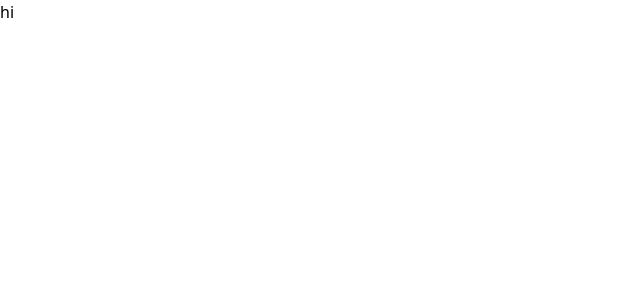
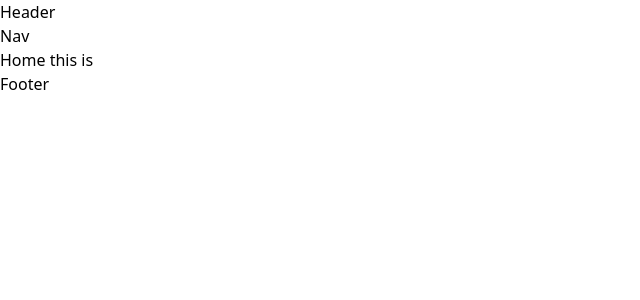
Before and after one commit to zakirali05/blogsite, a React (Create React App) app: page / in a window 1280 px wide. Shown: the top 300 px of the page, without its empty margins (0-640 px from the left). Built offline with nearby package versions, Linux system fonts and the light colour scheme.

Commit message:
all routes set up

```diff
--- a/package.json
+++ b/package.json
@@ -8,6 +8,7 @@
     "@testing-library/user-event": "^13.5.0",
     "react": "^18.2.0",
     "react-dom": "^18.2.0",
+    "react-router-dom": "^6.4.4",
     "react-scripts": "5.0.1",
     "web-vitals": "^2.1.4"
   },
--- /dev/null
+++ b/src/About.js
@@ -0,0 +1,7 @@
+import React from "react";
+
+const About = () => {
+  return <div>About</div>;
+};
+
+export default About;
--- /dev/null
+++ b/src/AddPost.js
@@ -0,0 +1,7 @@
+import React from "react";
+
+const AddPost = () => {
+  return <div>AddPost</div>;
+};
+
+export default AddPost;
--- a/src/App.js
+++ b/src/App.js
@@ -1,7 +1,43 @@
+import { useEffect } from "react";
+import { useState } from "react";
+import { useParams } from "react";
+// import { useHistory } from "react-router-dom";
+import Header from "./Header";
+import Nav from "./Nav";
+import Home from "./Home";
+import AddPost from "./AddPost";
+import PostPage from "./PostPage";
+import About from "./About";
+import Footer from "./Footer";
+import Missing from "./Missing";
+import React from "react";
+// import { ReactDOM } from "react";
+import {
+  BrowserRouter as Router,
+  Routes,
+  Route,
+  useHistory,
+} from "react-router-dom";
 function App() {
   return (
     <div className="App">
-      <h1>hi</h1>
+      <Router>
+        <Header />
+        <Nav />
+
+        <Routes>
+          <Route path="/" element={<Home />} />
+
+          <Route path="/addpost" element={<AddPost />} />
+
+          <Route path="/about" element={<About />} />
+
+          <Route path="/postpage/:id" element={<PostPage />} />
+          <Route path="*" element={<Missing />} />
+        </Routes>
+
+        <Footer />
+      </Router>
     </div>
   );
 }
--- /dev/null
+++ b/src/Footer.js
@@ -0,0 +1,7 @@
+import React from "react";
+
+function Footer() {
+  return <div>Footer</div>;
+}
+
+export default Footer;
--- /dev/null
+++ b/src/Header.js
@@ -0,0 +1,7 @@
+import React from "react";
+
+const Header = () => {
+  return <div>Header</div>;
+};
+
+export default Header;
--- /dev/null
+++ b/src/Home.js
@@ -0,0 +1,7 @@
+import React from "react";
+
+const Home = () => {
+  return <div>Home this is</div>;
+};
+
+export default Home;
--- /dev/null
+++ b/src/Missing.js
@@ -0,0 +1,7 @@
+import React from "react";
+
+const Missing = () => {
+  return <div>Missing</div>;
+};
+
+export default Missing;
--- /dev/null
+++ b/src/Nav.js
@@ -0,0 +1,7 @@
+import React from "react";
+
+const Nav = () => {
+  return <div>Nav</div>;
+};
+
+export default Nav;
--- /dev/null
+++ b/src/PostPage.js
@@ -0,0 +1,7 @@
+import React from "react";
+
+const PostPage = () => {
+  return <div>PostPage</div>;
+};
+
+export default PostPage;
--- a/src/index.js
+++ b/src/index.js
@@ -2,10 +2,12 @@ import React from "react";
 import ReactDOM from "react-dom/client";
 import "./index.css";
 import App from "./App";
+// import { BrowserRouter as Router, Route, Routes } from "react-router-dom";
 
 const root = ReactDOM.createRoot(document.getElementById("root"));
 root.render(
   <React.StrictMode>
+    {/* <Route path="/" component={App} /> */}
     <App />
   </React.StrictMode>
 );
```
Also changed, not shown: 1 other file (tests, documents, lock files or other folders).
